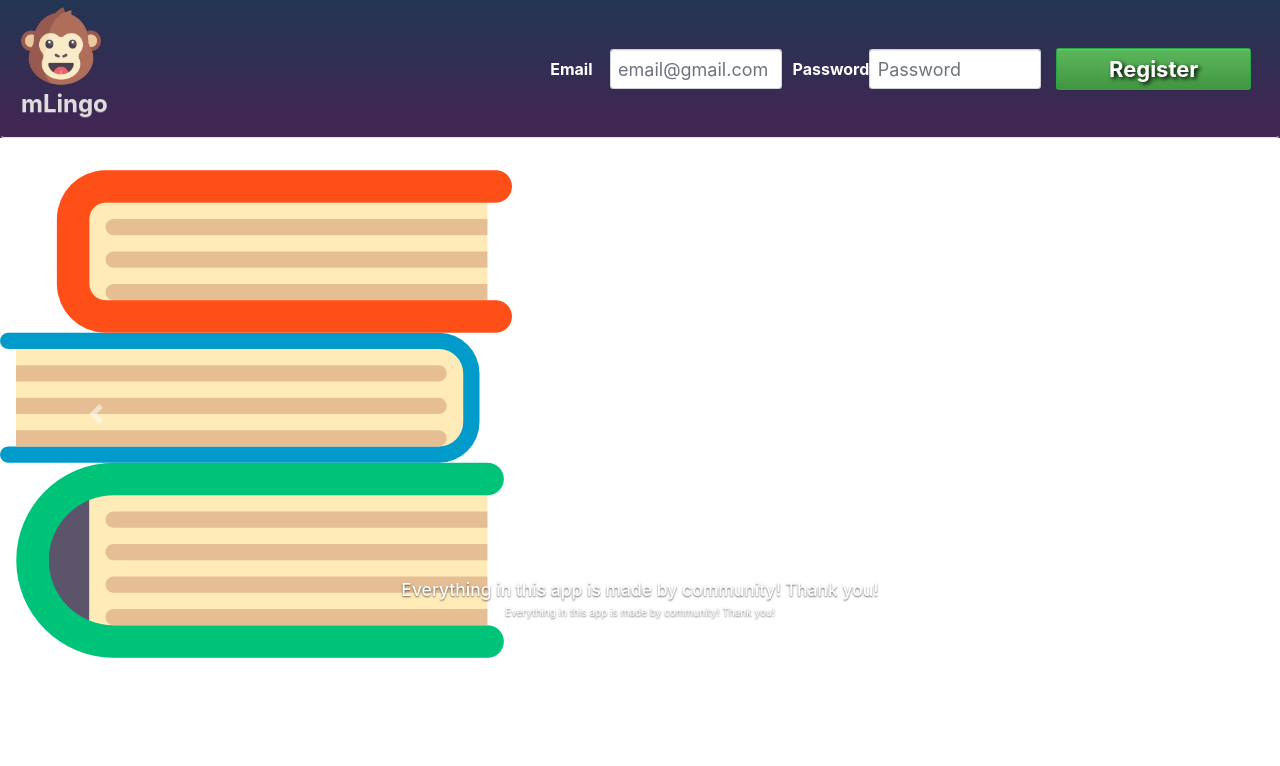
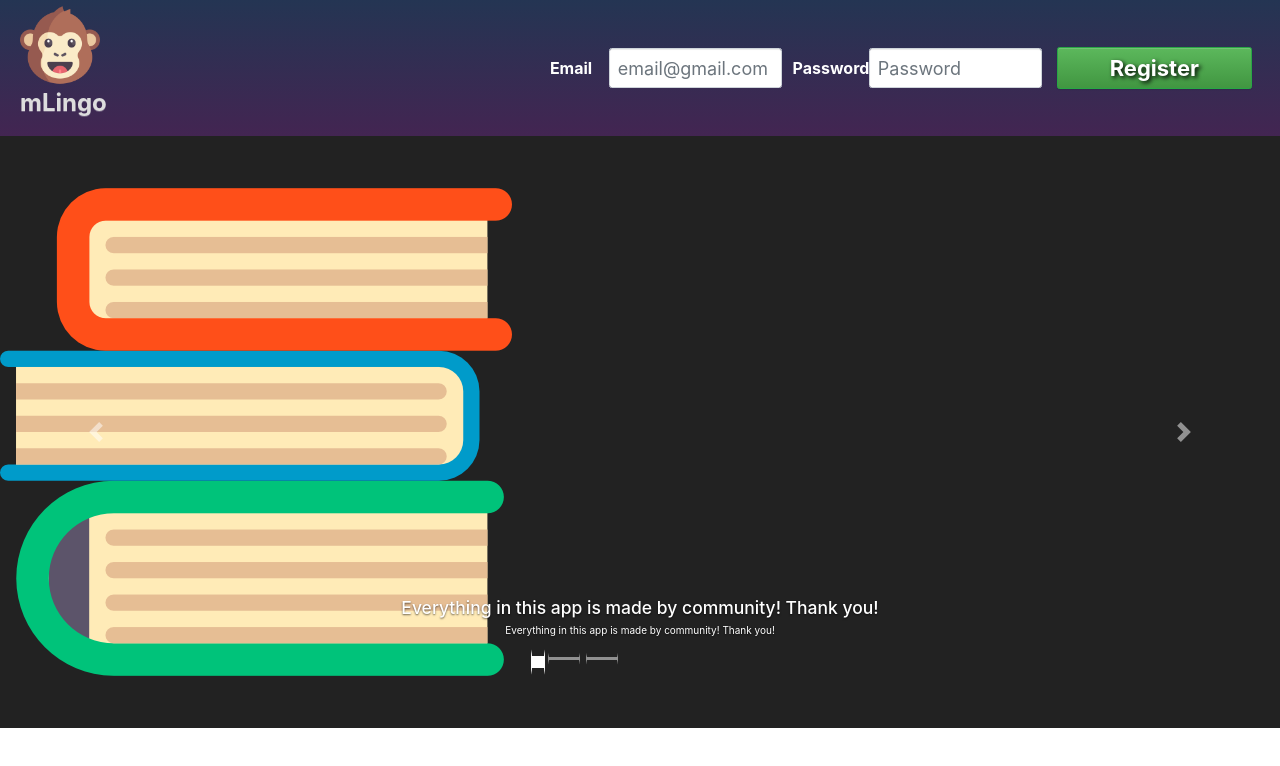
Before and after one commit to mLingoTeam/mLingo-Frontend, a React (Create React App) app in the folder mLingo/ClientApp/: page / in a window 1280 px wide. Shown: the top 766 px of the page. Built offline with nearby package versions, Linux system fonts and the light colour scheme.

Commit message:
navbar margin fix

```diff
--- a/mLingo/ClientApp/src/components/AppNavbar.css
+++ b/mLingo/ClientApp/src/components/AppNavbar.css
@@ -20,8 +20,14 @@
     font-size: 24px;
   }
 }
+.navbar {
+  margin: 0 !important;
+  border: 0 !important;
+}
+
 .navbar-dark {
   background: linear-gradient(#243553, #432552);
+  margin: 0 !important;
 }
 .navbar-brand {
   height: auto !important;
--- a/mLingo/ClientApp/src/components/AppNavbar.js
+++ b/mLingo/ClientApp/src/components/AppNavbar.js
@@ -11,7 +11,7 @@ const AppNavbar = props => {
       <Navbar
         color="faded"
         light
-        className="navbar navbar-expand-sm navbar-toggleable-sm ng-white border-bottom box-shadow"
+        className="navbar navbar-expand-sm navbar-toggleable-sm ng-white box-shadow"
       >
         <NavbarBrand tag={Link} to="/">
           {" "}
--- /dev/null
+++ b/mLingo/ClientApp/src/components/Slider.css
@@ -0,0 +1,4 @@
+.slider {
+  background: #222;
+  padding: 40px 0;
+}
--- a/mLingo/ClientApp/src/components/Slider.js
+++ b/mLingo/ClientApp/src/components/Slider.js
@@ -7,6 +7,7 @@ import {
   CarouselCaption
 } from "reactstrap";
 import img1 from "../img/books.png";
+import "./Slider.css";
 
 const items = [
   {
@@ -64,6 +65,7 @@ const Slider = props => {
   });
 
   return (
+    <div className="slider">
       <Carousel activeIndex={activeIndex} next={next} previous={previous}>
         <CarouselIndicators
           items={items}
@@ -82,6 +84,7 @@ const Slider = props => {
           onClickHandler={next}
         />
       </Carousel>
+    </div>
   );
 };
 
```
Lines whose indentation alone changed are shown as unchanged.
